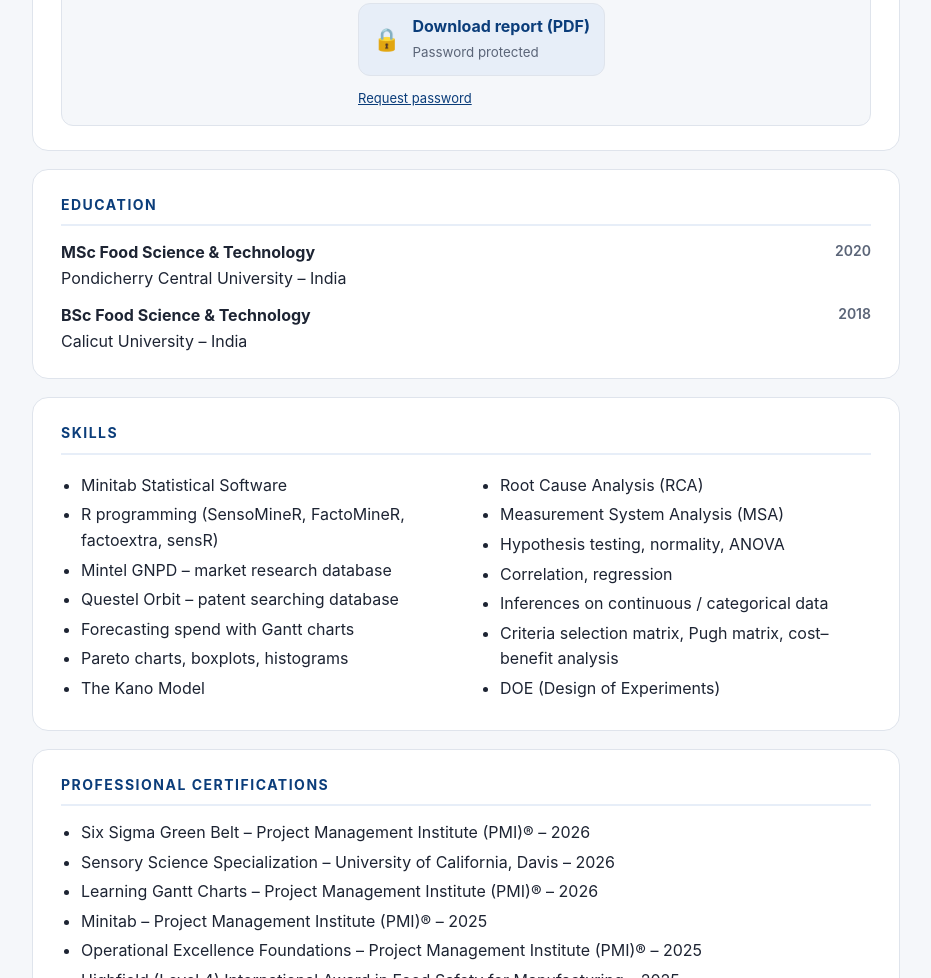
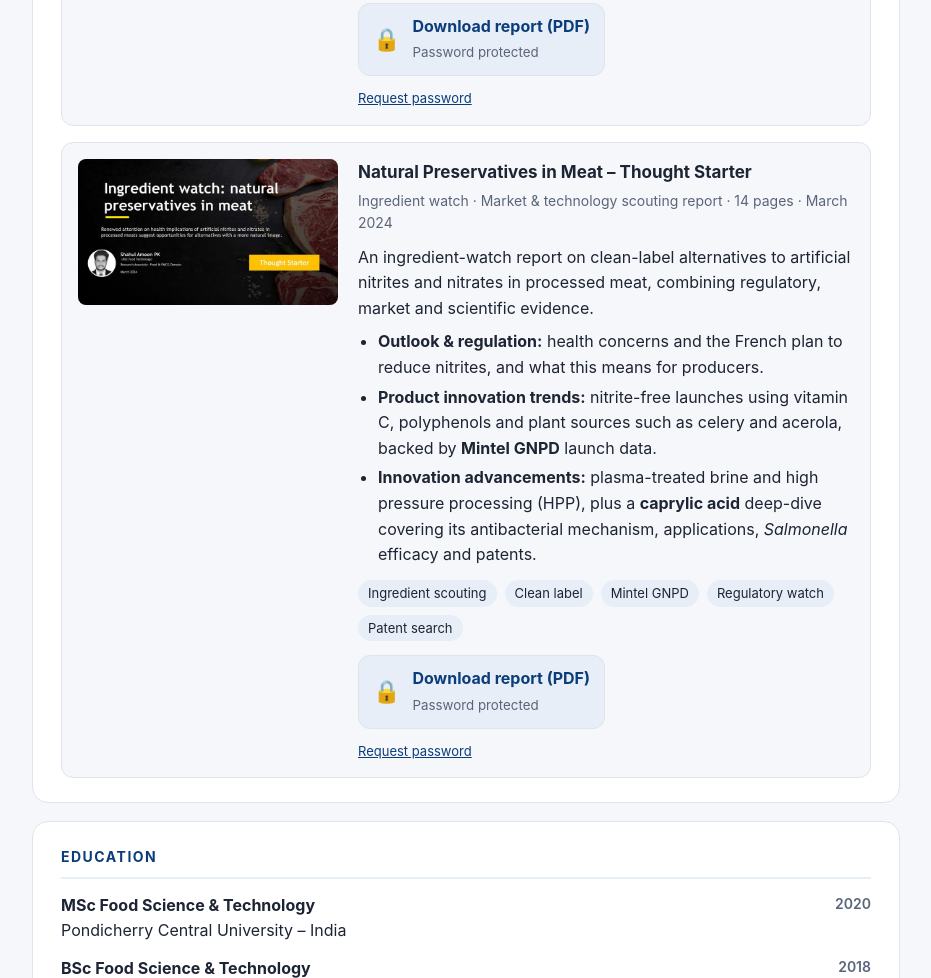
Before and after one commit to shahulameenpk/shahulameenpk.github.io, a plain HTML site: page index.html in a window 1280 px wide. Shown: the part 2722-3700 px from the top of the page, without its empty margins (174-1105 px from the left). Drawn offline with Linux system fonts and the light colour scheme.

Commit message:
Add Natural Preservatives in Meat project card
Co-Authored-By: Claude Opus 5.5 <noreply@anthropic.com>

```diff
--- a/index.html
+++ b/index.html
@@ -201,6 +201,27 @@ footer{text-align:center;color:var(--muted);font-size:13px;margin-top:28px}
       <p class="lock"><a class="req-pw" href="#" data-label="Report: Formulation Insights – Meat and Meat Related Products">Request password</a></p>
     </div>
   </article>
+
+  <article class="proj" style="margin-top:16px">
+    <img src="img/report-natural-preservatives-cover.jpg" alt="Cover of the report Ingredient watch: natural preservatives in meat" loading="lazy">
+    <div>
+      <h3>Natural Preservatives in Meat – Thought Starter</h3>
+      <p class="meta">Ingredient watch · Market &amp; technology scouting report · 14 pages · March 2024</p>
+      <p style="margin:0">An ingredient-watch report on clean-label alternatives to artificial nitrites and nitrates in processed meat, combining regulatory, market and scientific evidence.</p>
+      <ul>
+        <li><b>Outlook &amp; regulation:</b> health concerns and the French plan to reduce nitrites, and what this means for producers.</li>
+        <li><b>Product innovation trends:</b> nitrite-free launches using vitamin C, polyphenols and plant sources such as celery and acerola, backed by <b>Mintel GNPD</b> launch data.</li>
+        <li><b>Innovation advancements:</b> plasma-treated brine and high pressure processing (HPP), plus a <b>caprylic acid</b> deep-dive covering its antibacterial mechanism, applications, <i>Salmonella</i> efficacy and patents.</li>
+      </ul>
+      <ul class="chips">
+        <li>Ingredient scouting</li><li>Clean label</li><li>Mintel GNPD</li><li>Regulatory watch</li><li>Patent search</li>
+      </ul>
+      <button class="dl-btn" type="button" data-file="files/report-natural-preservatives.enc" data-name="Natural-Preservatives-in-Meat-Thought-Starter-Shahul-Ameen-PK.pdf" data-label="Download report: Natural Preservatives in Meat">
+        <span class="ic">🔒</span><span><b>Download report (PDF)</b><small>Password protected</small></span>
+      </button>
+      <p class="lock"><a class="req-pw" href="#" data-label="Report: Natural Preservatives in Meat – Thought Starter">Request password</a></p>
+    </div>
+  </article>
 </section>
 
 <section>
```
Also changed, not shown: img/report-natural-preservatives-cover.jpg (added), 1 other file.
